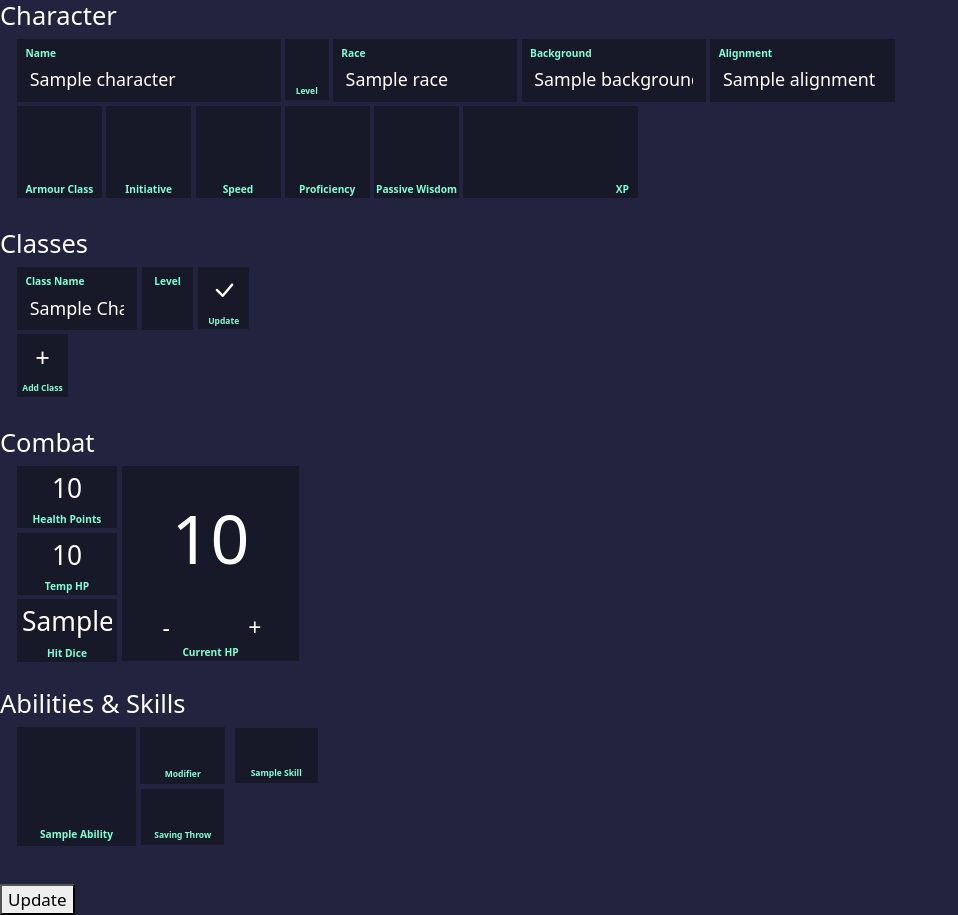
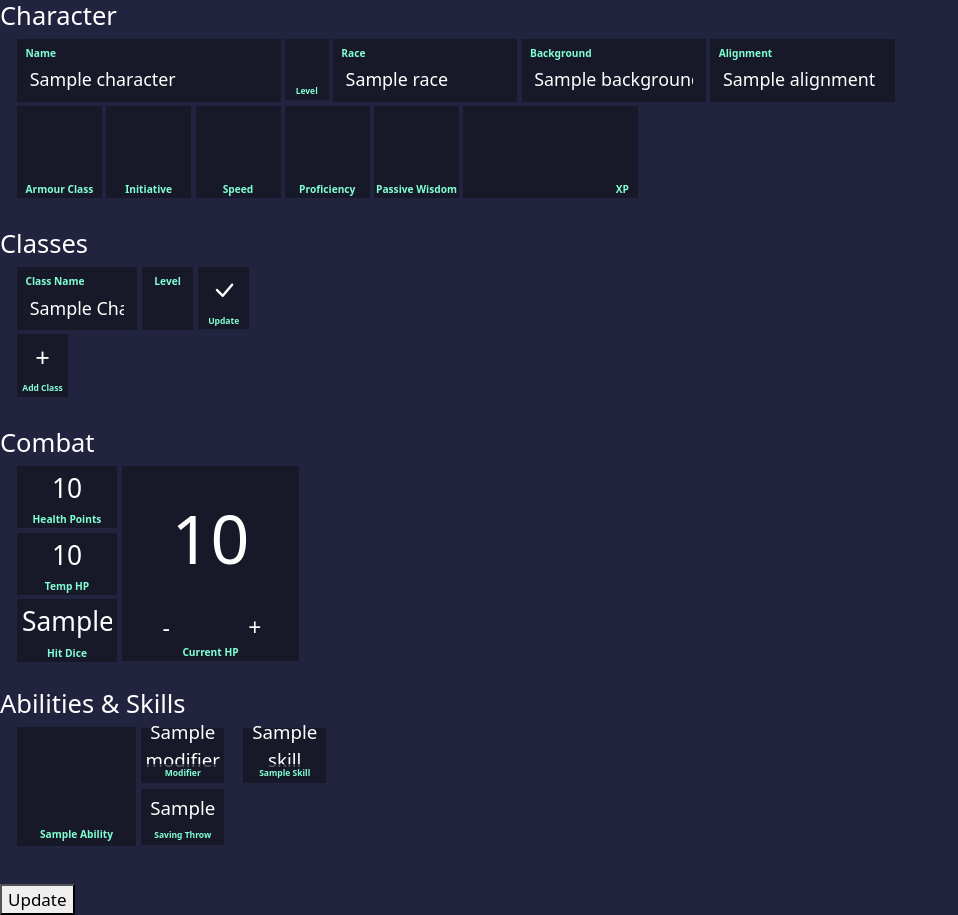
Before and after one commit to liamoconnor87/julies_demiplane, a Flask app: template templates/index.html in a window 1280 px wide. Shown: the whole page, without its empty margins (0-958 px from the left). Run offline with Flask 3, Linux system fonts and the light colour scheme; the template is opened without the code that fills it: most values are stand-ins (such as "Sample title", 1, 10 or a date in 2020); parts of the project's set-up code (start-up, migrations or seed data) failed here and were passed over.

Commit message:
styles & functionality of skills and proficiency

```diff
--- a/static/css/dnd_sheet.css
+++ b/static/css/dnd_sheet.css
@@ -600,13 +600,15 @@ body {
     align-items: stretch;
     justify-content: center;
     height: calc((100% - 0.25rem) / 2);
+    border: 1px solid transparent;
+    transition: transform 0.12s ease, border-color 0.12s ease;
 }
 
 .ability-secondary-field:first-child {
     margin-bottom: 0.25rem;
 }
 
-.ability-secondary-input {
+.ability-secondary-value {
     width: 100%;
     box-sizing: border-box;
     background: var(--primary-color-transparent);
@@ -614,21 +616,16 @@ body {
     border: none;
     border-radius: 0;
     outline: none;
-    display: block;
+    display: flex;
+    align-items: center;
+    justify-content: center;
     font-size: 1.1rem;
     padding: 0;
     text-align: center;
     transition: background 0.2s;
-    -moz-appearance: textfield;
     height: calc(100% - 1.1rem);
-    line-height: calc(100% - 1.1rem);
 }
 
-.ability-secondary-input::-webkit-outer-spin-button,
-.ability-secondary-input::-webkit-inner-spin-button {
-    -webkit-appearance: none;
-    margin: 0;
-}
 
 .ability-secondary-field .ability-secondary-label {
     width: 100%;
@@ -662,7 +659,7 @@ body {
     display: flex;
     flex-direction: row;
     align-items: flex-start;
-    gap: 0.25rem;
+    gap: 0.75rem;
     margin-bottom: 0.25rem;
 }
 
@@ -681,6 +678,7 @@ body {
     align-items: stretch;
     justify-content: center;
     height: calc((7rem - 0.25rem) / 2);
+    transition: transform 0.12s ease, border-color 0.12s ease;
 }
 
 .proficiency-toggle-item {
@@ -688,11 +686,27 @@ body {
     cursor: pointer;
 }
 
+.ability-secondary-field:hover,
+.skills-group-item:hover {
+    transform: scale(1.02);
+}
+
+.ability-secondary-field:active,
+.skills-group-item:active {
+    transform: scale(0.98);
+}
+
 .proficiency-toggle-item.proficient-active {
     border: 1px solid var(--secondary-color);
 }
 
-.skills-group-input {
+.proficiency-toggle-item.toggle-border-suppressed,
+.proficiency-toggle-item.toggle-border-suppressed:hover,
+.proficiency-toggle-item.toggle-border-suppressed:active {
+    border-color: transparent !important;
+}
+
+.skills-group-value {
     width: 100%;
     box-sizing: border-box;
     background: var(--primary-color-transparent);
@@ -700,20 +714,15 @@ body {
     border: none;
     border-radius: 0;
     outline: none;
-    display: block;
+    display: flex;
+    align-items: center;
+    justify-content: center;
     font-size: 1.1rem;
     padding: 0;
     text-align: center;
     transition: background 0.2s;
     -moz-appearance: textfield;
     height: calc(100% - 1.1rem);
-    line-height: calc(100% - 1.1rem);
-}
-
-.skills-group-input::-webkit-outer-spin-button,
-.skills-group-input::-webkit-inner-spin-button {
-    -webkit-appearance: none;
-    margin: 0;
 }
 
 .skills-group-item .skills-group-label {
--- a/static/scripts/dnd_sheet.js
+++ b/static/scripts/dnd_sheet.js
@@ -203,8 +203,16 @@ function bindProficiencyToggles() {
         };
 
         const toggleCheckbox = () => {
+            const wasChecked = checkbox.checked;
             checkbox.checked = !checkbox.checked;
             syncVisualState();
+
+            if (wasChecked && !checkbox.checked) {
+                item.classList.add('toggle-border-suppressed');
+                window.setTimeout(() => {
+                    item.classList.remove('toggle-border-suppressed');
+                }, 180);
+            }
         };
 
         item.addEventListener('click', () => {
--- a/templates/components/ability_score.html
+++ b/templates/components/ability_score.html
@@ -13,13 +13,13 @@
     <div class="ability-secondary-column">
         {# Ability Modifier (calculated) #}
         <div class="ability-secondary-field">
-            <input type="number" id="{{ ability_name }}-modifier" name="{{ ability_name }}-modifier" value="{% if ability.modifier is not none %}{{ ability.modifier }}{% endif %}" readonly class="ability-secondary-input">
+            <div id="{{ ability_name }}-modifier" class="ability-secondary-value">{% if ability.modifier is not none %}{{ ability.modifier }}{% endif %}</div>
             <label for="{{ ability_name }}-modifier" class="ability-secondary-label">Modifier</label>
         </div>
 
         {# Saving Throw #}
         <div class="ability-secondary-field proficiency-toggle-item" data-checkbox-id="{{ ability_name }}-proficient" role="button" tabindex="0" aria-pressed="{% if ability.proficient == 1 %}true{% else %}false{% endif %}">
-            <input type="number" id="{{ ability_name }}_skills-saving_throw" name="{{ ability_name }}_skills-saving_throw" value="{% if skills.saving_throw is not none %}{{ skills.saving_throw }}{% endif %}" readonly class="ability-secondary-input">
+            <div id="{{ ability_name }}_skills-saving_throw" class="ability-secondary-value">{% if skills.saving_throw is not none %}{{ skills.saving_throw }}{% endif %}</div>
             <label for="{{ ability_name }}_skills-saving_throw" class="ability-secondary-label">Saving Throw</label>
         </div>
 
--- a/templates/components/skills_group.html
+++ b/templates/components/skills_group.html
@@ -9,7 +9,7 @@
         <div class="skills-group-grid">
             {% for skill_name in skill_list %}
             <div class="skills-group-item proficiency-toggle-item" data-checkbox-id="{{ ability_name }}_skills-{{ skill_name }}_proficient" role="button" tabindex="0" aria-pressed="{% if skills[skill_name ~ '_proficient'] == 1 %}true{% else %}false{% endif %}">
-                <input type="number" id="{{ ability_name }}_skills-{{ skill_name }}" name="{{ ability_name }}_skills-{{ skill_name }}" value="{% if skills[skill_name] is not none %}{{ skills[skill_name] }}{% endif %}" readonly class="skills-group-input">
+                <div id="{{ ability_name }}_skills-{{ skill_name }}" class="skills-group-value">{% if skills[skill_name] is not none %}{{ skills[skill_name] }}{% endif %}</div>
                 <label for="{{ ability_name }}_skills-{{ skill_name }}" class="skills-group-label">{{ skill_name | replace('_', ' ') | title }}</label>
 
                 {# Hidden proficiency checkbox #}
```
